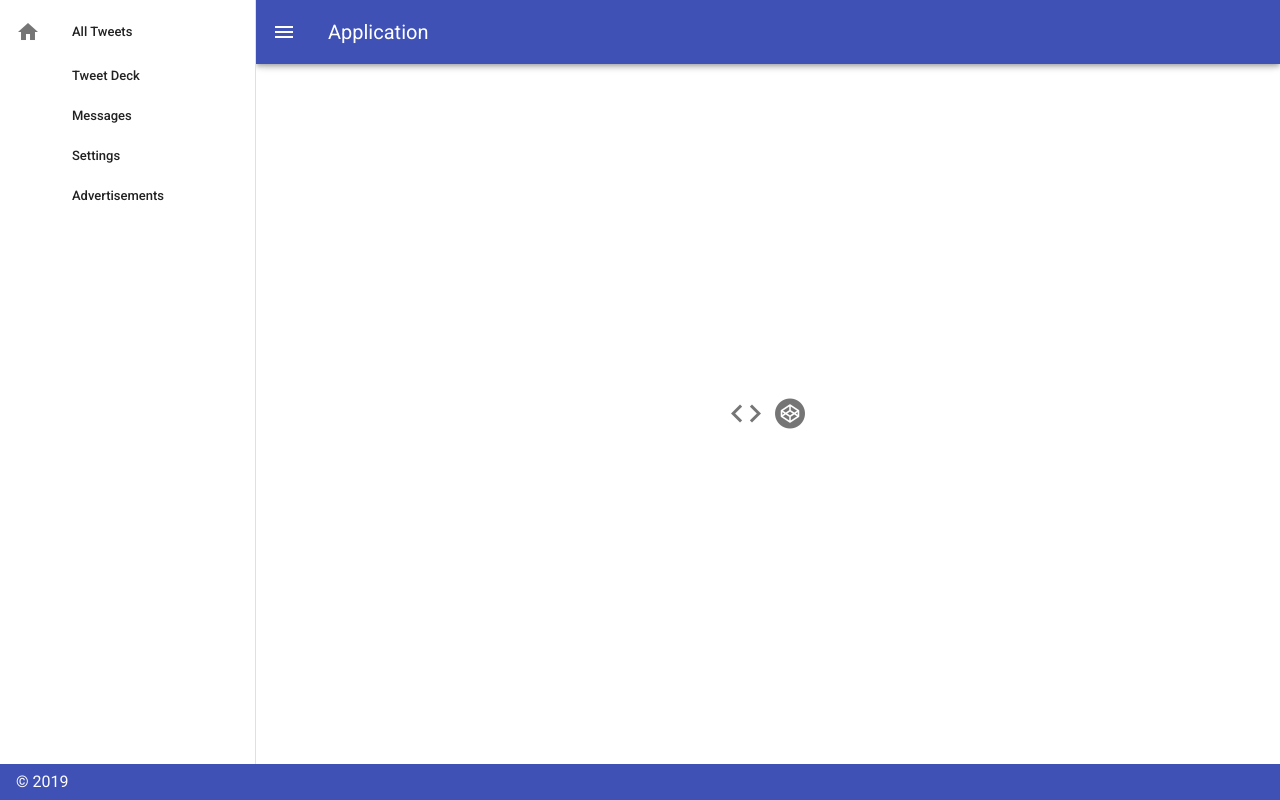
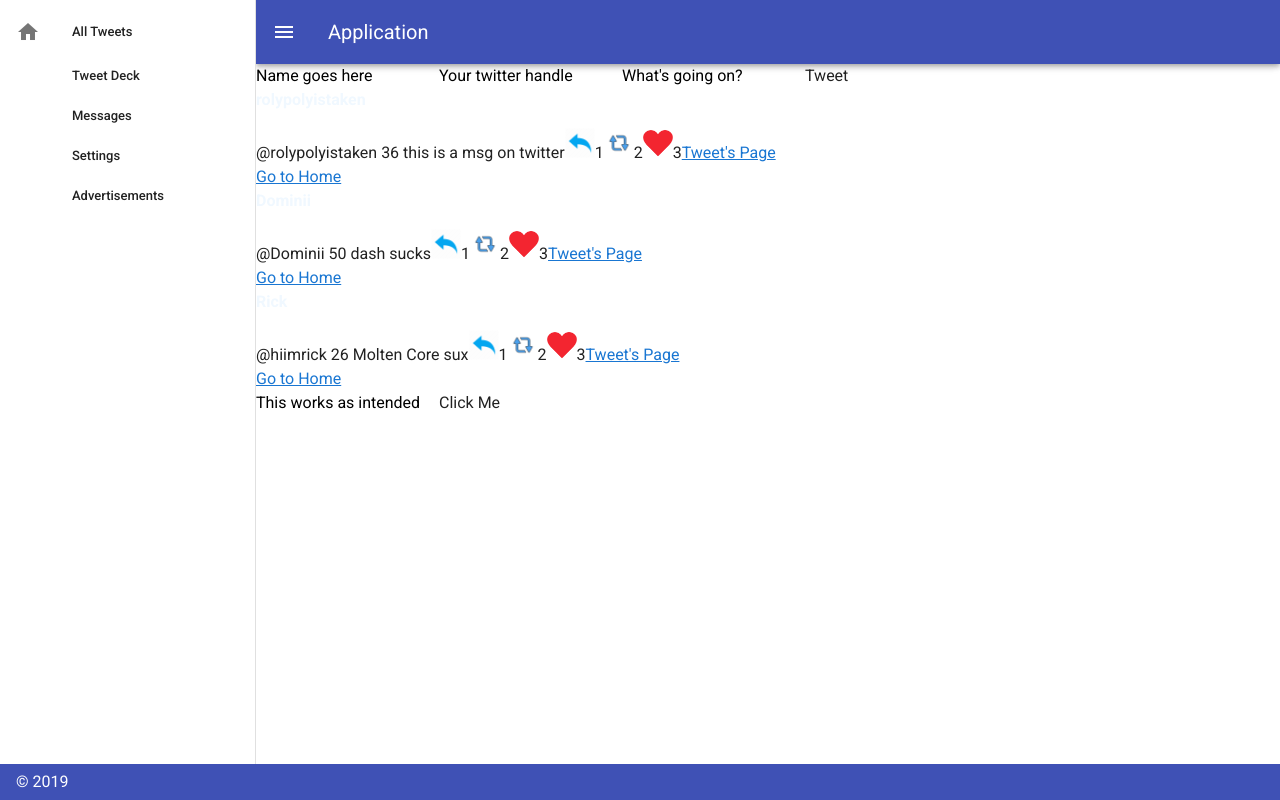
Before and after one commit to plutownium/twitter-clone, a Vue app: page / in a window 1280 px wide. Built offline with nearby package versions, Linux system fonts and the light colour scheme.

Commit message:
added router-view to app.vue

```diff
--- a/src/App.vue
+++ b/src/App.vue
@@ -58,47 +58,7 @@
     </v-app-bar>
 
     <v-content>
-      <v-container
-        class="fill-height"
-        fluid
-      >
-        <v-row
-          align="center"
-          justify="center"
-        >
-          <v-col class="text-center">
-            <v-tooltip left>
-              <template v-slot:activator="{ on }">
-                <v-btn
-                  :href="source"
-                  icon
-                  large
-                  target="_blank"
-                  v-on="on"
-                >
-                  <v-icon large>mdi-code-tags</v-icon>
-                </v-btn>
-              </template>
-              <span>Source</span>
-            </v-tooltip>
-
-            <v-tooltip right>
-              <template v-slot:activator="{ on }">
-                <v-btn
-                  icon
-                  large
-                  href="https://codepen.io/johnjleider/pen/zgxeLQ"
-                  target="_blank"
-                  v-on="on"
-                >
-                  <v-icon large>mdi-codepen</v-icon>
-                </v-btn>
-              </template>
-              <span>Codepen</span>
-            </v-tooltip>
-          </v-col>
-        </v-row>
-      </v-container>
+      <router-view></router-view>
     </v-content>
     <v-footer
       color="indigo"
```
